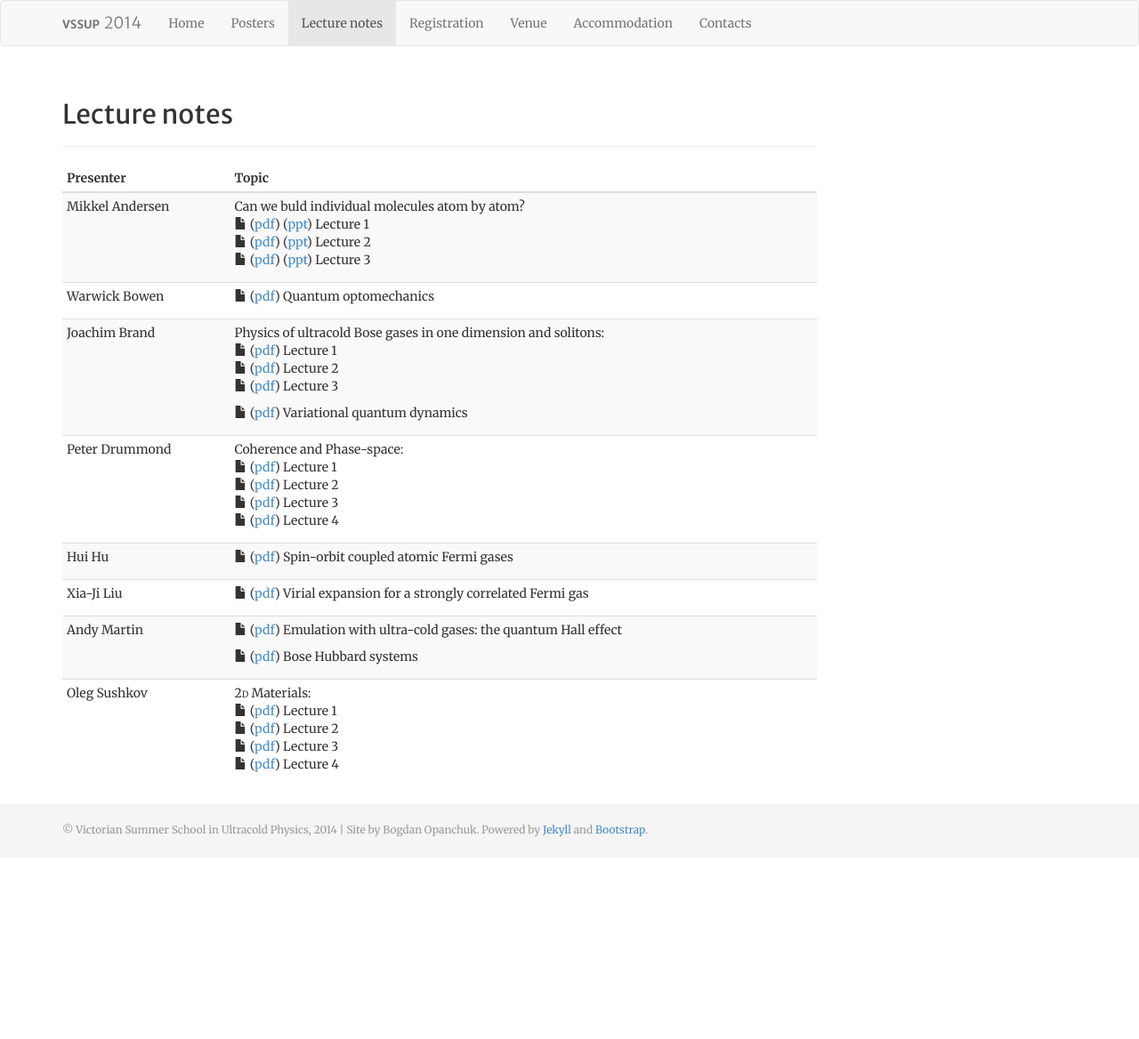
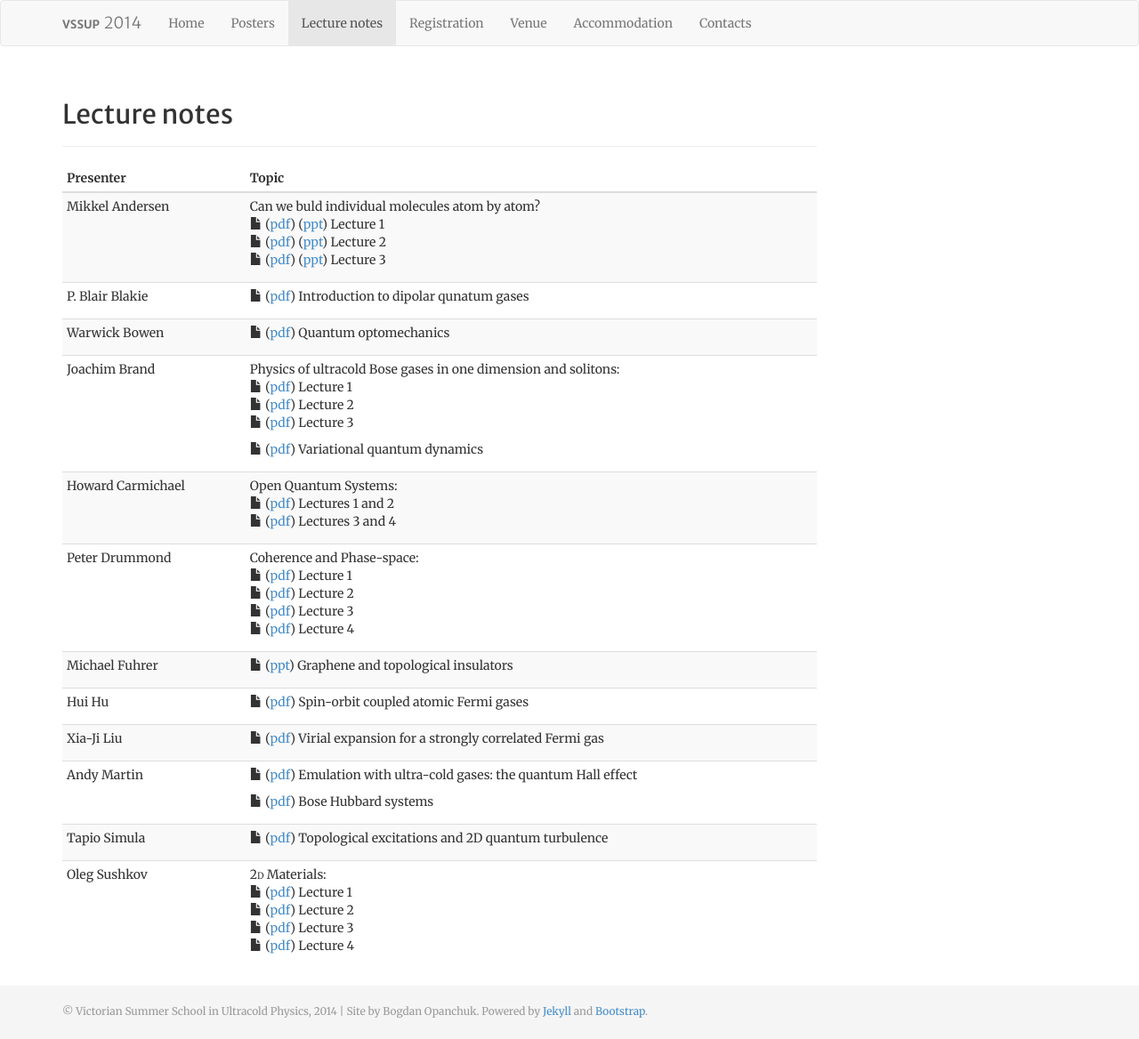
Before and after one commit to anzsup/2014, a Jekyll site: the page built from lecture_notes.html, in a window 1280 px wide. Shown: the whole page at 89% size. Built offline with Jekyll 4.4.1, drawn with Linux system fonts in a browser that asks for light colours; before the commit the page ends 964 px from its top, so only the background shows below that.

Commit message:
Some of the lecture notes entries got lost

```diff
--- a/lecture_notes.html
+++ b/lecture_notes.html
@@ -39,6 +39,16 @@ group_position: 3
     </td>
   </tr>
   <tr>
+    <td>P. Blair Blakie</td>
+    <td>
+      <p>
+        <span class="glyphicon glyphicon-file"></span>
+        (<a href="notes/Blair Blakie - Introduction to dipolar qunatum gases.pdf">pdf</a>)
+        Introduction to dipolar qunatum gases
+      </p>
+    </td>
+  </tr>
+  <tr>
     <td>Warwick Bowen</td>
     <td>
       <p>
@@ -68,6 +78,18 @@ group_position: 3
     </td>
   </tr>
   <tr>
+    <td>Howard Carmichael</td>
+    <td>
+      <p>
+        Open Quantum Systems:<br/>
+        <span class="glyphicon glyphicon-file"></span>
+        (<a href="notes/Howard Carmichael - Open Quantum Systems I and II.pdf">pdf</a>) Lectures 1 and 2<br/>
+        <span class="glyphicon glyphicon-file"></span>
+        (<a href="notes/Howard Carmichael - Open Quantum Systems III and IV.pdf">pdf</a>) Lectures 3 and 4
+      </p>
+    </td>
+  </tr>
+  <tr>
     <td>Peter Drummond</td>
     <td>
       <p>
@@ -80,6 +102,16 @@ group_position: 3
         (<a href="notes/Peter Drummond - Coherence and Phase Space III.pdf">pdf</a>) Lecture 3<br/>
         <span class="glyphicon glyphicon-file"></span>
         (<a href="notes/Peter Drummond - Coherence and Phase Space IV.pdf">pdf</a>) Lecture 4
+      </p>
+    </td>
+  </tr>
+  <tr>
+    <td>Michael Fuhrer</td>
+    <td>
+      <p>
+        <span class="glyphicon glyphicon-file"></span>
+        (<a href="notes/Michael Fuhrer - Graphene and topological insulators.ppt">ppt</a>)
+        Graphene and topological insulators
       </p>
     </td>
   </tr>
@@ -119,6 +151,16 @@ group_position: 3
     </td>
   </tr>
   <tr>
+    <td>Tapio Simula</td>
+    <td>
+      <p>
+        <span class="glyphicon glyphicon-file"></span>
+        (<a href="notes/Tapio Simula - Topological excitations and 2D quantum turbulence.pdf">pdf</a>)
+        Topological excitations and 2D quantum turbulence
+      </p>
+    </td>
+  </tr>
+  <tr>
     <td>Oleg Sushkov</td>
     <td>
       <p>
```
